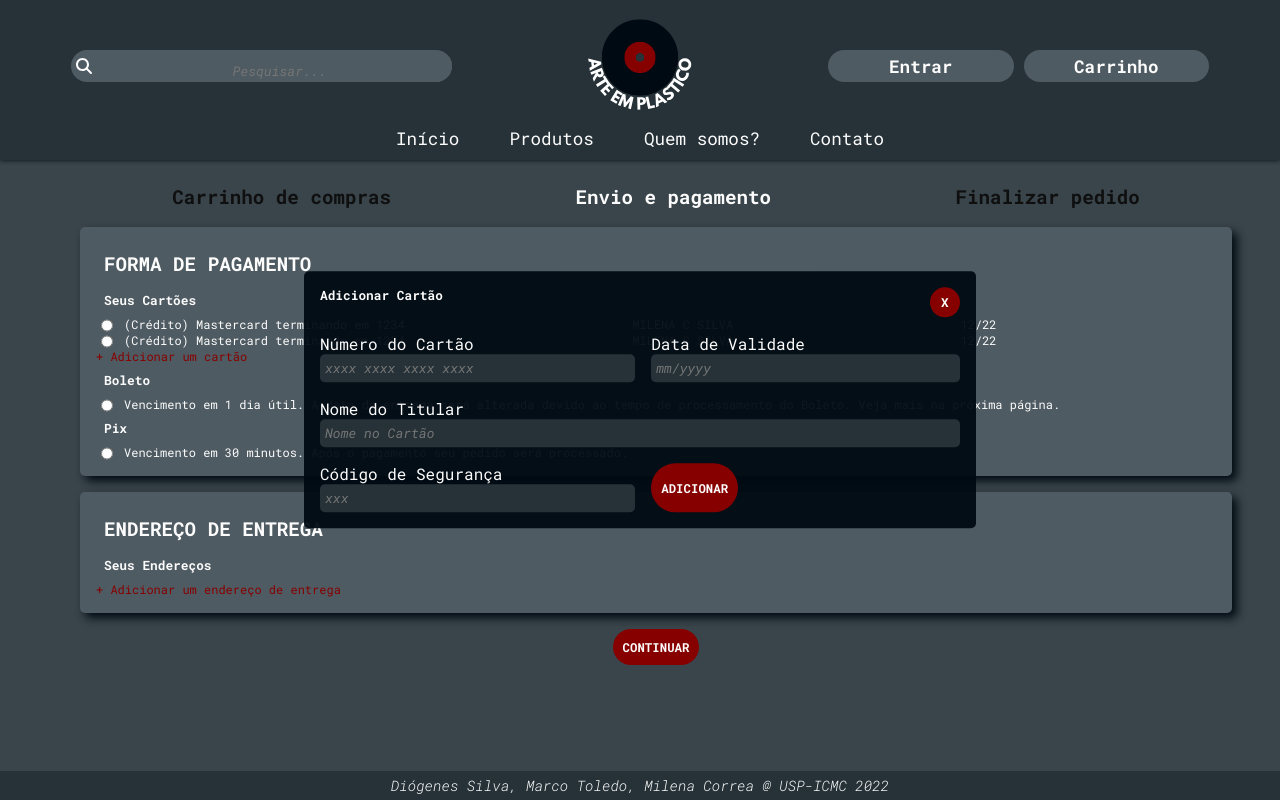
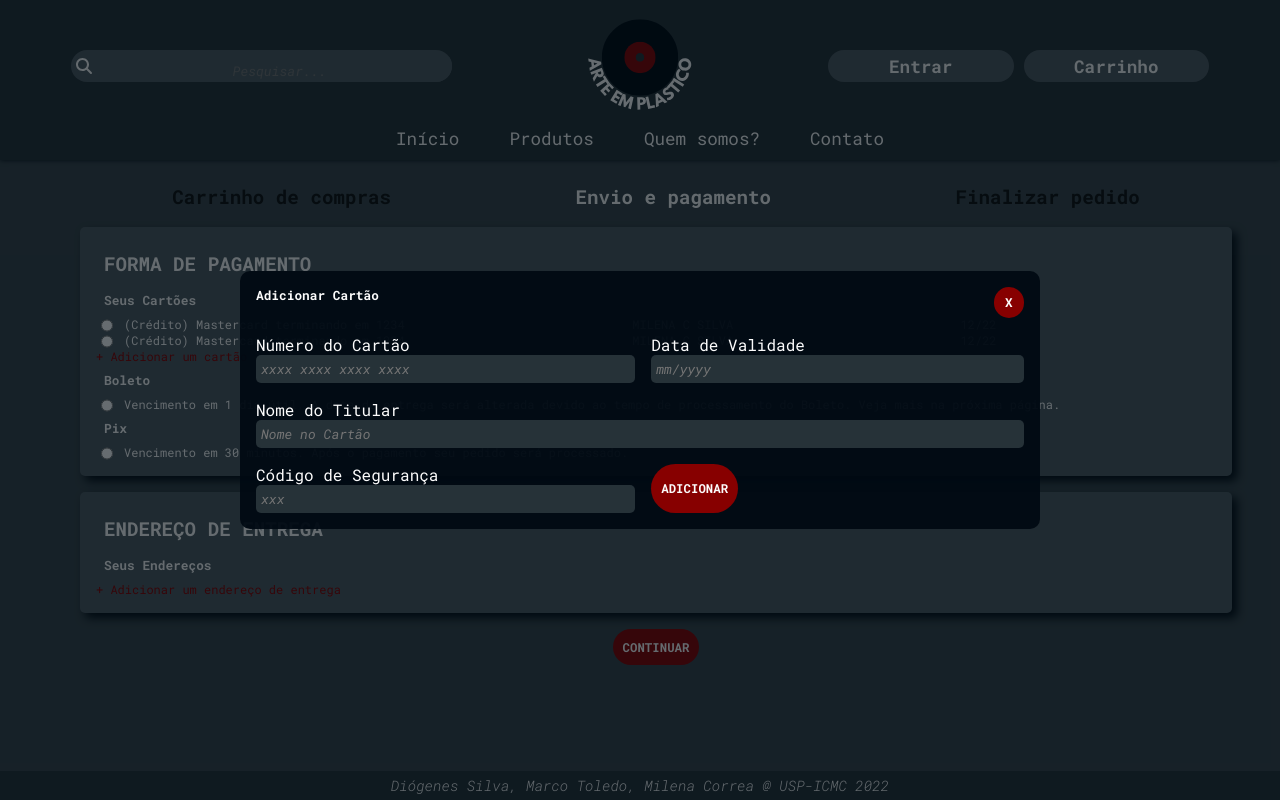
Before and after one commit to Ocramoi/TipTheSong, a Vue app in the folder tipthesong/: page /payment in a window 1280 px wide. Both pictures are taken after a click on the link "+ Adicionar um cartão". Built offline with nearby package versions, Linux system fonts and the light colour scheme; what secure-ls, vue3-cookies would draw is missing.

Commit message:
feature: Uses new popup styling

```diff
--- a/tipthesong/src/components/Payment/NewAddressPopup.vue
+++ b/tipthesong/src/components/Payment/NewAddressPopup.vue
@@ -1,8 +1,9 @@
 <template>
+    <div class="popupContainer">
         <div class="popup">
             <div class="popupHeader">
                 <h3>Adicionar Endereço</h3>
-            <button type="button" class="popupCloseBtn" @click="$emit('togglePopup')">x</button>
+                <button type="button" class="popupCloseBtn" @click="$emit('togglePopup')" />
             </div>
 
             <form action="POST">
@@ -113,6 +114,7 @@
                 <button type="button"> Adicionar </button>
             </form>
         </div>
+    </div>
 </template>
 
 
@@ -136,36 +138,7 @@ export default {
 
 
 <style scoped>
-.popup {
-    padding: 1rem;
-    width: 50%;
-
-    position: fixed;
-    left: 50%;
-    top: 50%;
-    transform: translate(-50%, -50%);
-    z-index: 101;
-    background-color: var(--bg-popup);
-    border-radius: 5px;
-}
-
-.popupHeader {
-    display: flex;
-    flex-direction: row;
-    justify-content: space-between;
-    margin-bottom: 1rem;
-}
-
-.popupHeader > * {
-    padding: 0px;
-    margin: 0px;
-}
-
-.popupCloseBtn {
-    width: 1.9rem;
-    height: 1.9rem;
-    border-radius: 999px;
-}
+@import url("../../css/Popup.css");
 
 form {
     display: grid;
--- a/tipthesong/src/components/Payment/NewCardPopup.vue
+++ b/tipthesong/src/components/Payment/NewCardPopup.vue
@@ -1,8 +1,9 @@
 <template>
+    <div class="popupContainer">
         <div class="popup">
             <div class="popupHeader">
                 <h3>Adicionar Cartão</h3>
-            <button type="button" class="popupCloseBtn" @click="$emit('togglePopup')">x</button>
+                <button type="button" class="popupCloseBtn" @click="$emit('togglePopup')" />
             </div>
 
             <form action="POST">
@@ -57,6 +58,7 @@
                 <button type="button"> Adicionar </button>
             </form>
         </div>
+    </div>
 </template>
 
 
@@ -75,36 +77,7 @@ export default {
 
 
 <style scoped>
-.popup {
-    padding: 1rem;
-    width: 50%;
-
-    position: fixed;
-    left: 50%;
-    top: 50%;
-    transform: translate(-50%, -50%);
-    z-index: 99;
-    background-color: var(--bg-popup);
-    border-radius: 5px;
-}
-
-.popupHeader {
-    display: flex;
-    flex-direction: row;
-    justify-content: space-between;
-    margin-bottom: 1rem;
-}
-
-.popupHeader > * {
-    padding: 0px;
-    margin: 0px;
-}
-
-.popupCloseBtn {
-    width: 1.9rem;
-    height: 1.9rem;
-    border-radius: 999px;
-}
+@import url("../../css/Popup.css");
 
 form {
     display: grid;
```
Lines whose indentation alone changed are shown as unchanged.
